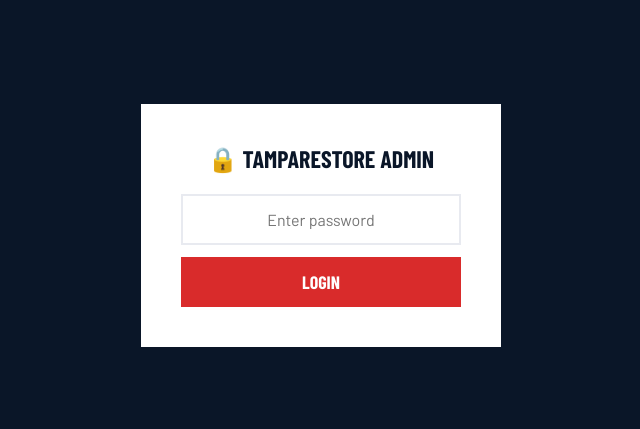
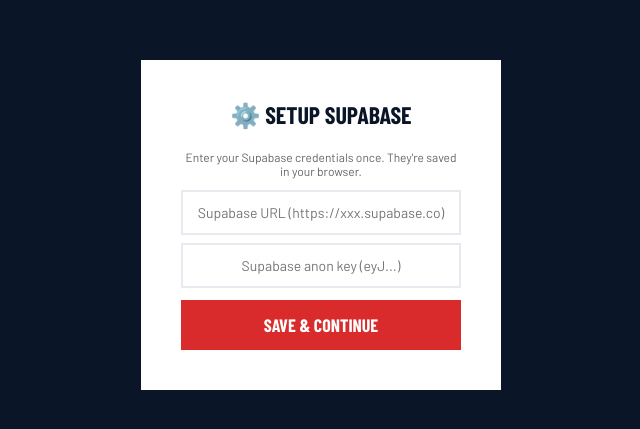
Before and after one commit to Baloo8721/TampaRestore, a website: page admin-4829.html in a window 1280 px wide. Shown: the part 175-604 px from the top of the page, without its empty margins (319-959 px from the left). Drawn offline with nearby package versions, Linux system fonts and the light colour scheme; a web font is replaced by a local one.

Commit message:
Fix: Remove hardcoded credentials, prompt in browser

```diff
--- a/admin-4829.html
+++ b/admin-4829.html
@@ -117,11 +117,21 @@
 
 <!-- Login -->
 <div id="login-screen">
-  <div class="login-box">
+  <div class="login-box" id="login-box">
     <h2>🔒 TampaRestore Admin</h2>
     <input type="password" id="password-input" placeholder="Enter password" />
     <button onclick="checkPassword()">Login</button>
     <p class="login-error" id="login-error">Incorrect password</p>
+  </div>
+
+  <!-- Setup (shown if no credentials) -->
+  <div class="login-box" id="setup-box" style="display:none;">
+    <h2>⚙️ Setup Supabase</h2>
+    <p style="font-size:12px; color:#666; margin-bottom:12px;">Enter your Supabase credentials once. They're saved in your browser.</p>
+    <input type="text" id="setup-url" placeholder="Supabase URL (https://xxx.supabase.co)" style="width:100%; padding:12px; margin-bottom:8px; font-size:14px;" />
+    <input type="text" id="setup-key" placeholder="Supabase anon key (eyJ...)" style="width:100%; padding:12px; margin-bottom:12px; font-size:14px;" />
+    <button onclick="saveCredentials()">Save & Continue</button>
+    <p class="login-error" id="setup-error" style="margin-top:8px;">Please fill in both fields</p>
   </div>
 </div>
 
@@ -238,12 +248,12 @@
 </div>
 
 <script>
-// CONFIGURATION - Fill in your Supabase details here
+// CONFIGURATION
 const PASSWORD = 'TampaRestore2026!';
 
-// Supabase config - UPDATE THESE with your credentials
-const SUPABASE_URL = 'https://aqa fvfzsybcqf xqk lqsd.supabase.co';
-const SUPABASE_KEY = 'eyJhbGciOiJIUzI1NiIsInR5cCI6IkpXVCJ9.eyJpc3MiOiJzdXBhYmFzZSIsInJlZiI6ImFxYWZ2ZnpzeWJjcWZ4cWtscXNkIiwicm9sZSI6ImFub24iLCJpYXQiOjE3NzgyNTU1ODAsImV4cCI6MjA5MzgzMTU4MH0.VUO2Uaf6IlM_cr-UwJ5YdQuinjasQehfoxe6dxqLecg';
+// Supabase config - loaded from localStorage (set once in browser)
+let SUPABASE_URL = localStorage.getItem('supabase_url') || '';
+let SUPABASE_KEY = localStorage.getItem('supabase_key') || '';
 
 let allLeads = [];
 let currentFilter = 'all';
@@ -263,6 +273,31 @@ function logout() {
   document.getElementById('login-screen').style.display = 'flex';
   document.getElementById('dashboard').style.display = 'none';
   document.getElementById('password-input').value = '';
+}
+
+// Check if credentials exist on load
+window.onload = function() {
+  if (!SUPABASE_URL || !SUPABASE_KEY) {
+    document.getElementById('login-box').style.display = 'none';
+    document.getElementById('setup-box').style.display = 'block';
+  }
+};
+
+function saveCredentials() {
+  const url = document.getElementById('setup-url').value.trim();
+  const key = document.getElementById('setup-key').value.trim();
+
+  if (!url || !key) {
+    document.getElementById('setup-error').style.display = 'block';
+    return;
+  }
+
+  // Save to localStorage
+  localStorage.setItem('supabase_url', url);
+  localStorage.setItem('supabase_key', key);
+
+  // Reload to use new credentials
+  location.reload();
 }
 
 async function loadLeads() {
```
